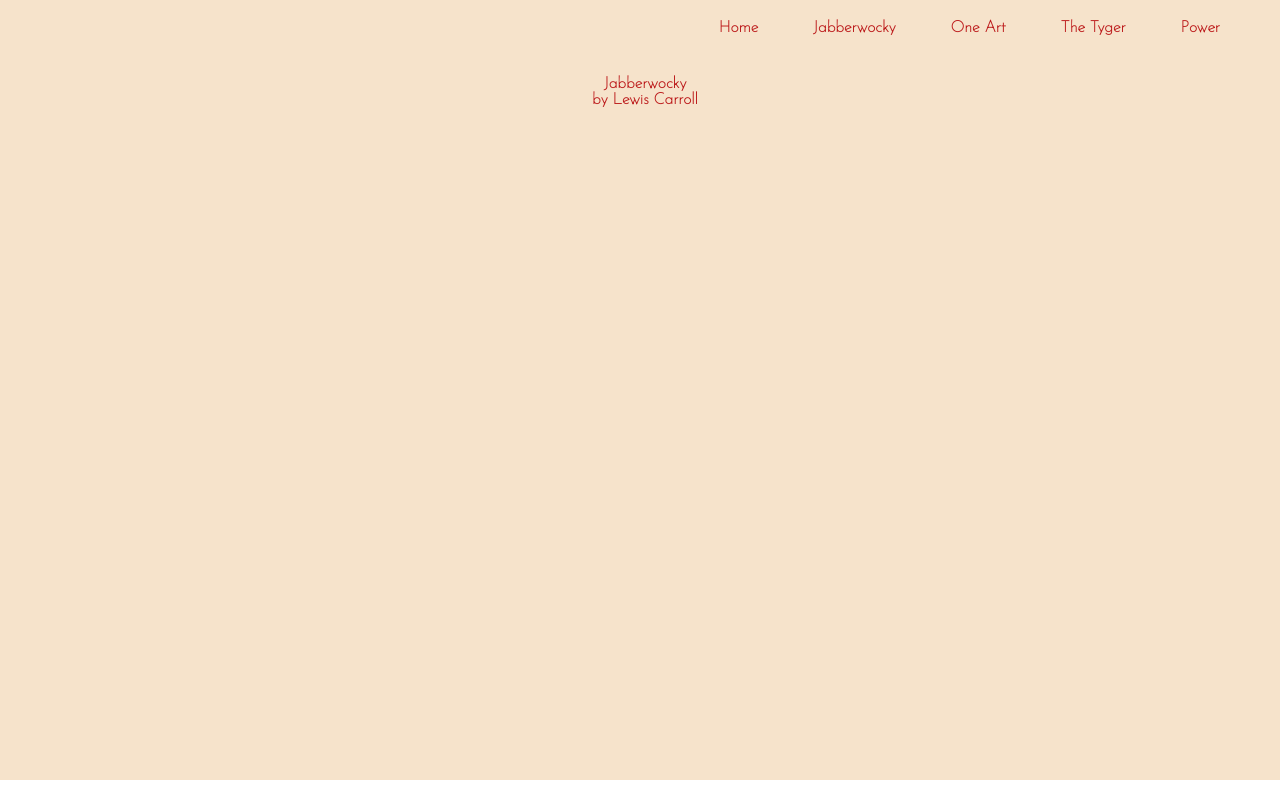
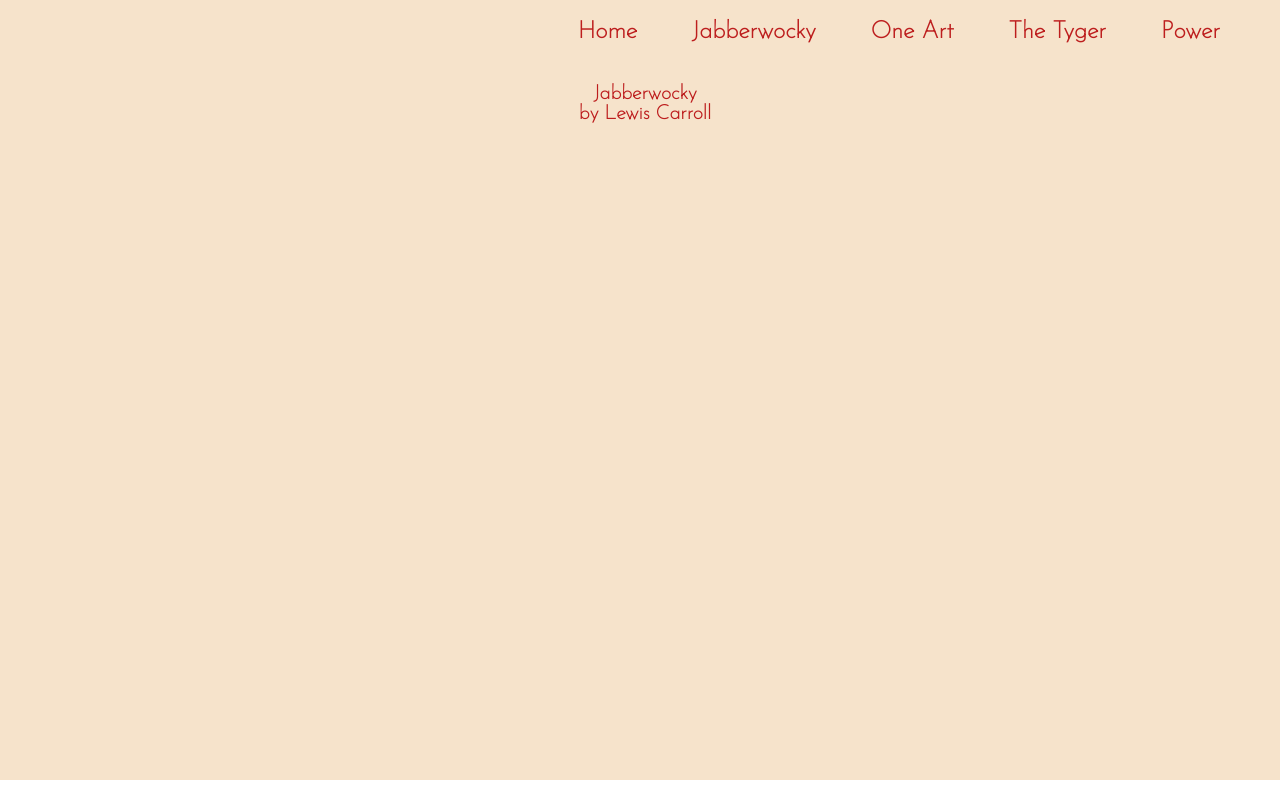
Before and after one commit to sjactel12/sjactel12.github.io, a plain HTML site: page navpractice1/poem01.html in a window 1280 px wide. Drawn offline with Linux system fonts and the light colour scheme; a web font is replaced by a local one.

Commit message:
Add files via upload

```diff
--- a/navpractice1/style.css
+++ b/navpractice1/style.css
@@ -5,7 +5,6 @@ body{
   margin:0;
   padding:0;
   font-family: Josefin Sans;
-  font-weight: 700;
 }
 .outer{
    text-align: center;
@@ -20,8 +19,8 @@ body{
 }
 a{
   color:#BD1E1E;
-  font-size:16px;
-  font-weight: @500;
+  font-size:24px;
+  font-weight:700;
   text-decoration: none;
   margin-right:50px;
 }
@@ -39,7 +38,7 @@ a:hover {
    color:#BD1E1E;
 }
 .sub{
-   font-size:16px;
+   font-size:20px;
    font-weight: bold;
    text-decoration: none;
    color:#BD1E1E;
```
